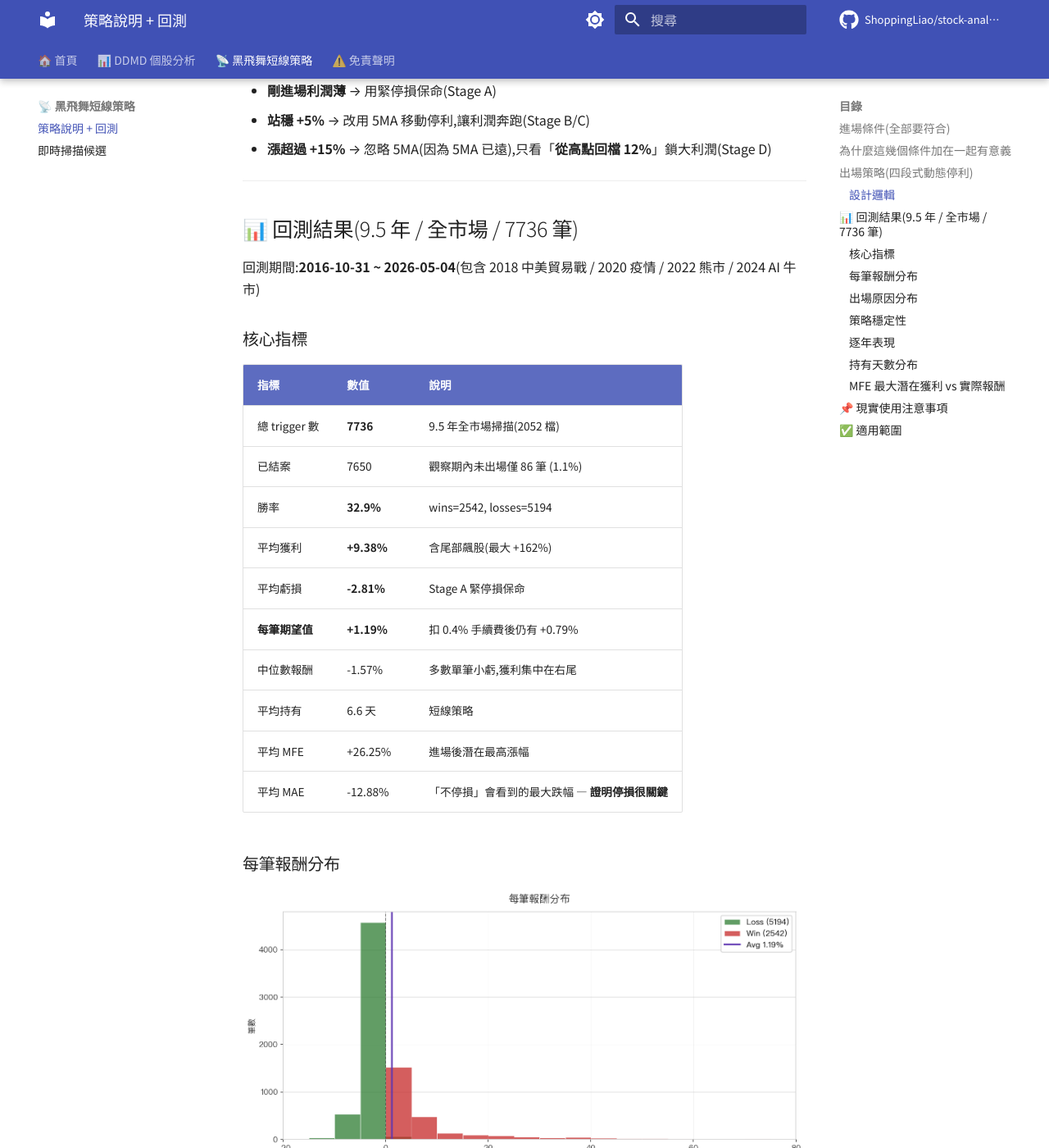
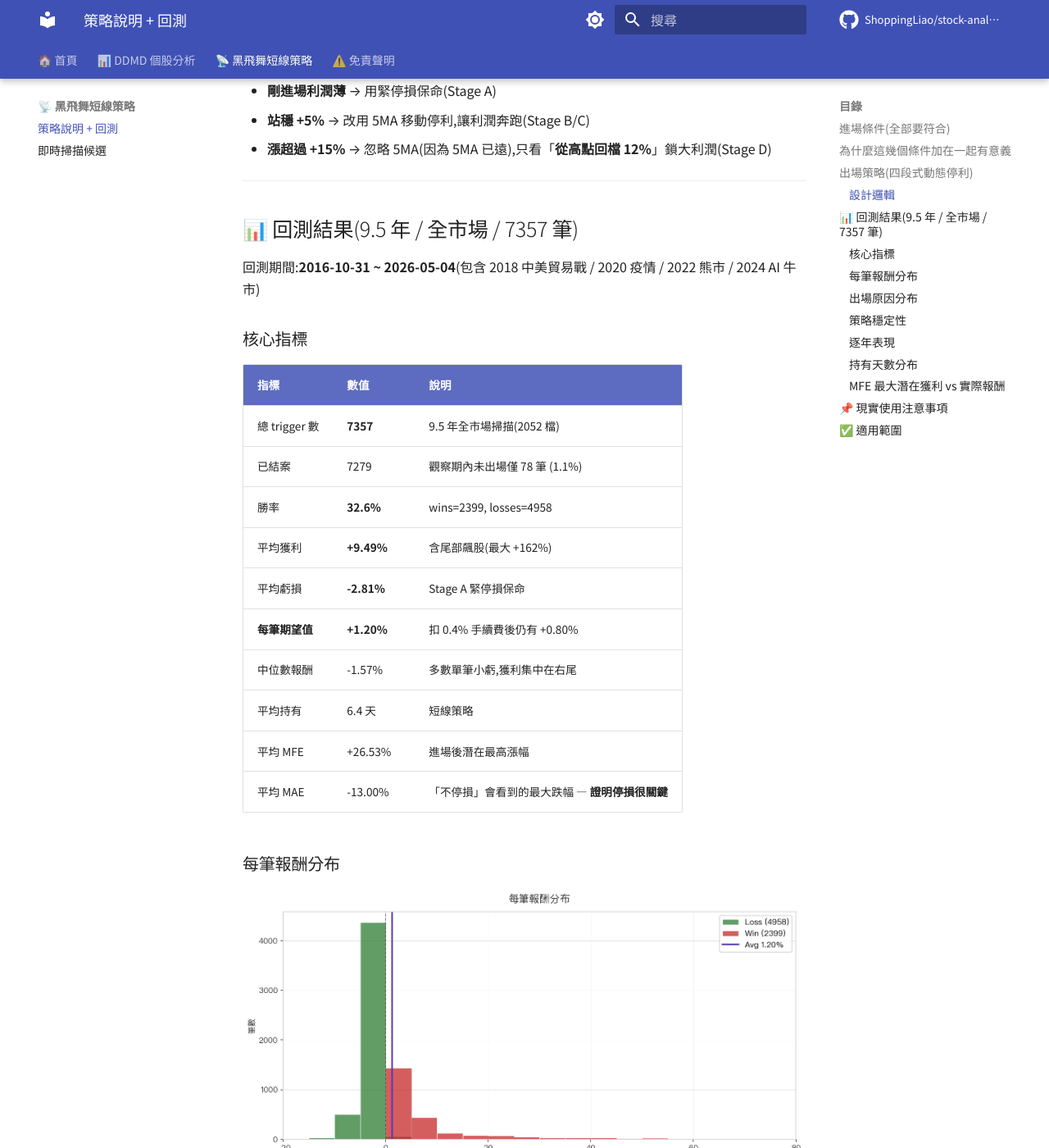
Before and after one commit to ShoppingLiao/stock-analysis-public, an MkDocs documentation site: the page built from docs/about/strategy.md, in a window 1280 px wide and 1400 px high, scrolled down 1462 px. Shown: the whole window at 82% size. Built offline with MkDocs 1.6.1 and Material for MkDocs 9.7.7, drawn with Linux system fonts in a browser that asks for light colours; comment, search, counter and statistics services are not loaded; some of the changed text lies outside the part shown.

Commit message:
docs: sync 0 report(s) updated, 12 unchanged (2026-05-06)

```diff
--- a/docs/about/strategy.md
+++ b/docs/about/strategy.md
@@ -2,7 +2,7 @@
 
 **「黑飛舞」= 創高雙黑站5MA(強勢回檔)**
 
-這是一個**台股短線「強勢股回檔買點」進場策略**,經過 **9.5 年全市場、7736 筆 trigger 完整回測驗證**。
+這是一個**台股短線「強勢股回檔買點」進場策略**,經過 **9.5 年全市場、7357 筆 trigger 完整回測驗證**。
 
 ---
 
@@ -49,7 +49,7 @@
 
 ---
 
-## 📊 回測結果(9.5 年 / 全市場 / 7736 筆)
+## 📊 回測結果(9.5 年 / 全市場 / 7357 筆)
 
 回測期間:**2016-10-31 ~ 2026-05-04**(包含 2018 中美貿易戰 / 2020 疫情 / 2022 熊市 / 2024 AI 牛市)
 
@@ -57,16 +57,16 @@
 
 | 指標 | 數值 | 說明 |
 |------|------|------|
-| 總 trigger 數 | **7736** | 9.5 年全市場掃描(2052 檔) |
-| 已結案 | 7650 | 觀察期內未出場僅 86 筆 (1.1%) |
-| 勝率 | **32.9%** | wins=2542, losses=5194 |
-| 平均獲利 | **+9.38%** | 含尾部飆股(最大 +162%) |
+| 總 trigger 數 | **7357** | 9.5 年全市場掃描(2052 檔) |
+| 已結案 | 7279 | 觀察期內未出場僅 78 筆 (1.1%) |
+| 勝率 | **32.6%** | wins=2399, losses=4958 |
+| 平均獲利 | **+9.49%** | 含尾部飆股(最大 +162%) |
 | 平均虧損 | **-2.81%** | Stage A 緊停損保命 |
-| **每筆期望值** | **+1.19%** | 扣 0.4% 手續費後仍有 +0.79% |
+| **每筆期望值** | **+1.20%** | 扣 0.4% 手續費後仍有 +0.80% |
 | 中位數報酬 | -1.57% | 多數單筆小虧,獲利集中在右尾 |
-| 平均持有 | 6.6 天 | 短線策略 |
-| 平均 MFE | +26.25% | 進場後潛在最高漲幅 |
-| 平均 MAE | -12.88% | 「不停損」會看到的最大跌幅 — **證明停損很關鍵** |
+| 平均持有 | 6.4 天 | 短線策略 |
+| 平均 MFE | +26.53% | 進場後潛在最高漲幅 |
+| 平均 MAE | -13.00% | 「不停損」會看到的最大跌幅 — **證明停損很關鍵** |
 
 ### 每筆報酬分布
 
@@ -79,8 +79,8 @@
 
 ![出場原因分布](../assets/backtest/exit_reasons.png)
 
-> **56.9% 觸及 Stage A 停損** — 大多數 trigger 沒站穩 +5%,這是「短線回檔」的合理結果。
-> **11.9% 走到 Stage D**(漲超過 +15% 後從高點回檔 12% 出場)— 是貢獻 +9.38% 平均獲利的核心來源。
+> **57.1% 觸及 Stage A 停損** — 大多數 trigger 沒站穩 +5%,這是「短線回檔」的合理結果。
+> **12.1% 走到 Stage D**(漲超過 +15% 後從高點回檔 12% 出場)— 是貢獻 +9.49% 平均獲利的核心來源。
 
 ### 策略穩定性
 
@@ -116,7 +116,7 @@
 ## 📌 現實使用注意事項
 
 1. **回測 ≠ 實際操作**
-   真實滑價、心理因素、執行紀律都會降低勝率。期望值 +1.19% 扣手續費(~0.4%/筆)後約 **+0.79%/筆**。
+   真實滑價、心理因素、執行紀律都會降低勝率。期望值 +1.20% 扣手續費(~0.4%/筆)後約 **+0.80%/筆**。
 
 2. **熊市要空手或降部位**
    2022 熊市單年期望值轉負 — 多頭排列只是必要條件,大盤環境決定整體勝率。
```
Also changed, not shown: other parts of docs/about/strategy.md (+1 -1 lines), docs/index.md (+4 -4 lines), docs/assets/backtest/exit_reasons.png, docs/assets/backtest/holding_days.png, docs/assets/backtest/mfe_vs_actual.png, docs/assets/backtest/return_distribution.png, docs/assets/backtest/rolling_stability.png, docs/assets/backtest/yearly_winrate.png.
